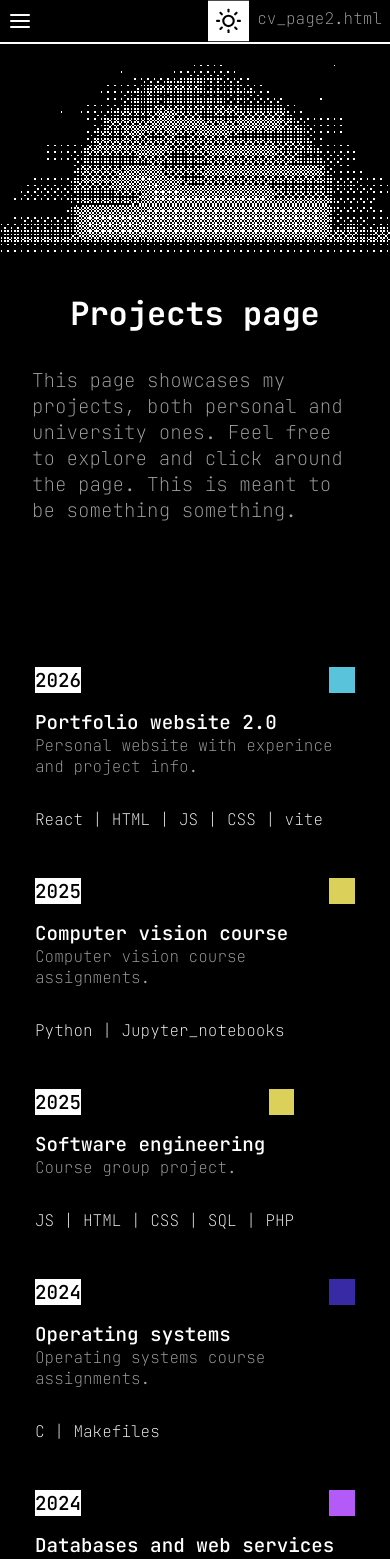
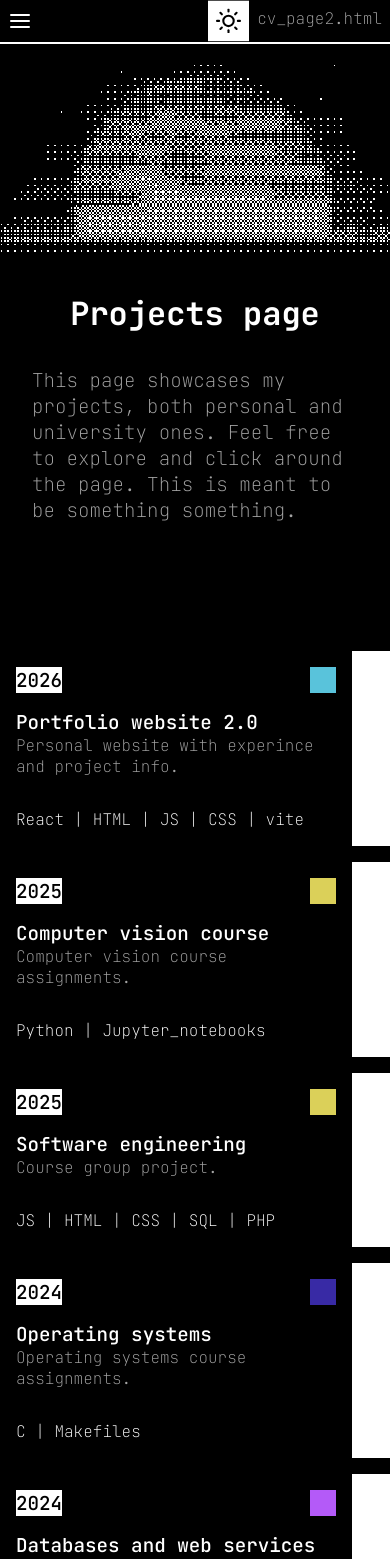
Before and after one commit to TPdkr/cv_page2, a React (Vite) app in the folder website/: page /cv_page2/projects in a window 390 px wide. Shown: the top 1559 px of the page. Built offline with nearby package versions, Linux system fonts and the light colour scheme; no server answers.

Commit message:
a fix to the mobile view of the cards

```diff
--- a/website/src/projects/project_card.module.css
+++ b/website/src/projects/project_card.module.css
@@ -62,6 +62,10 @@ IMAGE
 }
 
 @media (max-width: 37rem){
+    .cardContainer{
+        width: 100%;
+    }
+
     .pic{
         display: none;
     }
--- a/website/src/projects/projects.module.css
+++ b/website/src/projects/projects.module.css
@@ -121,3 +121,9 @@ LIST OF CARDS
     flex-wrap: wrap;
     gap: var(--small);
 }
+
+@media (max-width: 37rem){
+    .projectsCards{
+        margin: 0;
+    }
+}
```
